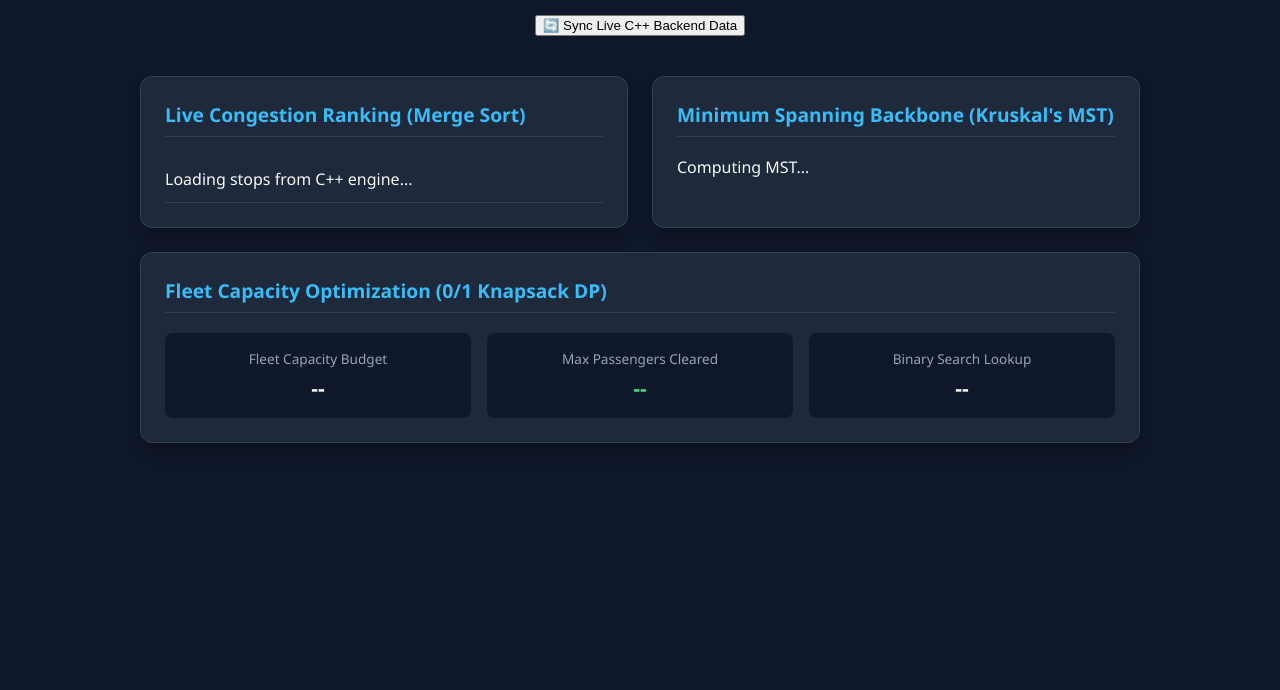
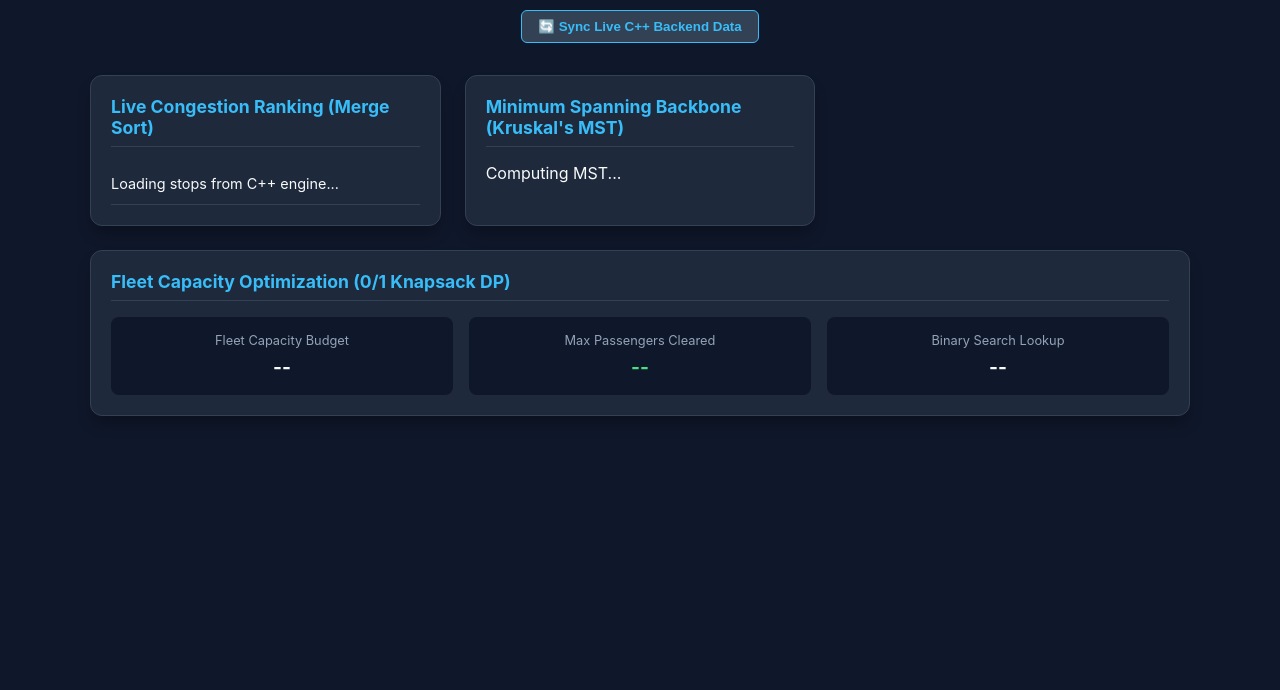
Before and after one commit to tmr0716/Public-Transport-Crowd-Estimator, a plain HTML site: page public/index.html in a window 1280 px wide. Shown: the part 110-800 px from the top of the page. Drawn offline with Linux system fonts and the light colour scheme.

Commit message:
Update style.css

```diff
--- a/public/style.css
+++ b/public/style.css
@@ -9,28 +9,32 @@
     --text-muted: #94a3b8;
 }
 
+* {
+    box-sizing: border-box;
+}
+
 body {
     margin: 0;
-    font-family: 'Segoe UI', Tahoma, Geneva, Verdana, sans-serif;
+    font-family: -apple-system, BlinkMacSystemFont, "Segoe UI", Roboto, sans-serif;
     background-color: var(--bg-dark);
     color: var(--text-main);
     display: flex;
     justify-content: center;
-    padding: 2rem;
+    padding: 1rem;
 }
 
 .dashboard {
-    max-width: 1000px;
+    max-width: 1100px;
     width: 100%;
 }
 
 header {
     text-align: center;
-    margin-bottom: 2.5rem;
+    margin-bottom: 2rem;
 }
 
 header h1 {
-    font-size: 2.2rem;
+    font-size: clamp(1.5rem, 4vw, 2.4rem);
     margin: 0;
     color: var(--accent-blue);
 }
@@ -41,9 +45,26 @@ header h1 {
     margin-top: 0.5rem;
 }
 
+#refresh-btn {
+    background: #334155;
+    color: var(--accent-blue);
+    border: 1px solid var(--accent-blue);
+    padding: 0.5rem 1rem;
+    border-radius: 6px;
+    cursor: pointer;
+    margin-top: 1rem;
+    font-weight: bold;
+    transition: all 0.2s;
+}
+
+#refresh-btn:hover {
+    background: var(--accent-blue);
+    color: var(--bg-dark);
+}
+
 .grid-container {
     display: grid;
-    grid-template-columns: repeat(auto-fit, minmax(320px, 1fr));
+    grid-template-columns: repeat(auto-fit, minmax(280px, 1fr));
     gap: 1.5rem;
 }
 
@@ -51,7 +72,7 @@ header h1 {
     background: var(--card-bg);
     border: 1px solid #334155;
     border-radius: 12px;
-    padding: 1.5rem;
+    padding: 1.25rem;
     box-shadow: 0 10px 15px -3px rgba(0, 0, 0, 0.3);
 }
 
@@ -60,9 +81,9 @@ header h1 {
 }
 
 .card h2 {
-    font-size: 1.2rem;
+    font-size: 1.1rem;
     margin-top: 0;
-    margin-bottom: 1.2rem;
+    margin-bottom: 1rem;
     color: var(--accent-blue);
     border-bottom: 1px solid #334155;
     padding-bottom: 0.5rem;
@@ -80,6 +101,7 @@ header h1 {
     align-items: center;
     padding: 0.75rem 0;
     border-bottom: 1px solid #334155;
+    font-size: 0.9rem;
 }
 
 .badge {
@@ -96,8 +118,9 @@ header h1 {
 .mst-container .edge-item {
     display: flex;
     justify-content: space-between;
-    padding: 0.6rem 0;
+    padding: 0.5rem 0;
     color: var(--text-muted);
+    font-size: 0.9rem;
 }
 
 .weight {
@@ -107,7 +130,7 @@ header h1 {
 
 .dp-results {
     display: grid;
-    grid-template-columns: repeat(auto-fit, minmax(200px, 1fr));
+    grid-template-columns: repeat(auto-fit, minmax(180px, 1fr));
     gap: 1rem;
 }
 
@@ -120,16 +143,25 @@ header h1 {
 
 .stat-title {
     display: block;
-    font-size: 0.85rem;
+    font-size: 0.8rem;
     color: var(--text-muted);
     margin-bottom: 0.4rem;
 }
 
 .stat-value {
-    font-size: 1.3rem;
+    font-size: 1.2rem;
     font-weight: bold;
 }
 
 .stat-value.highlight {
     color: var(--accent-green);
 }
+
+@media (max-width: 600px) {
+    body {
+        padding: 0.5rem;
+    }
+    .card {
+        padding: 1rem;
+    }
+}
```
